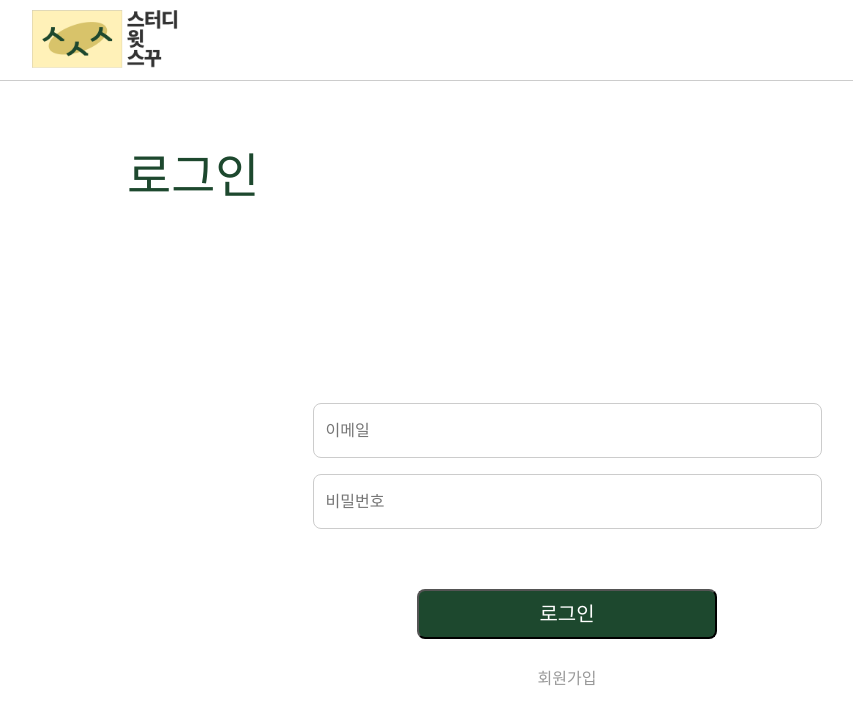
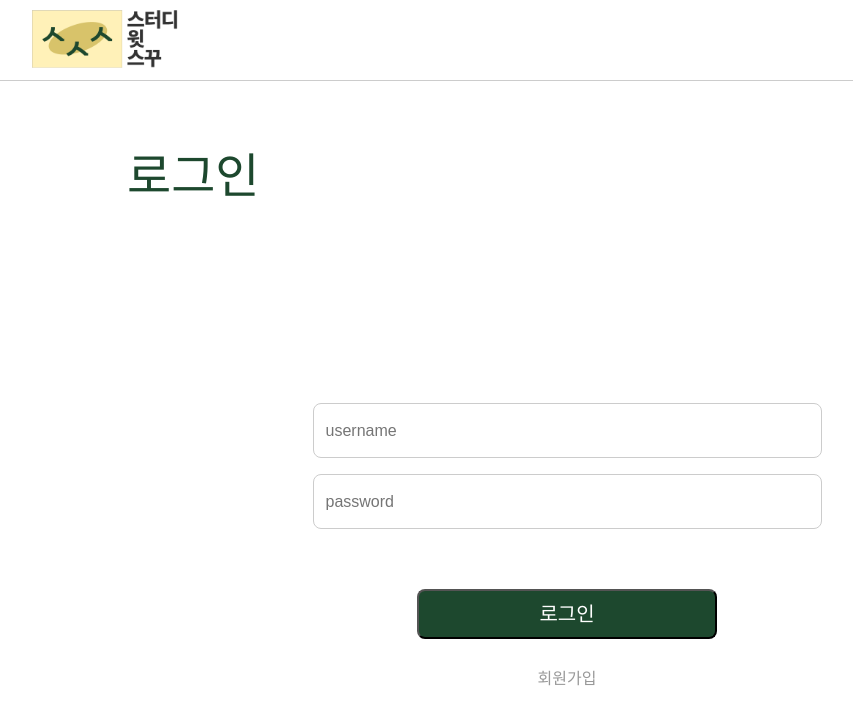
Before and after one commit to k1g99/SwithS, a React (Create React App) app in the folder frontend/: page /login in a window 1280 px wide. Shown: the top 724 px of the page, without its empty margins (73-926 px from the left). Built offline with nearby package versions, Linux system fonts and the light colour scheme; no server answers; a web font is replaced by a local one.

Commit message:
feat: connect login api

```diff
--- a/frontend/src/App.js
+++ b/frontend/src/App.js
@@ -5,8 +5,8 @@ import HomePage from './Pages/HomePage'
 import WritePage from './Pages/WritePage'
 import LoginPage from './Pages/LoginPage'
 import RegisterPage from './Pages/RegisterPage'
-import { useEffect } from 'react'
-import { api } from './api'
+// import { useEffect } from 'react'
+// import { api } from './api'
 import SearchPage from './Pages/SearchPage'
 import ScheduleuploadPage from './Pages/ScheduleuploadPage'
 import StudydetailPage from './Pages/StudydetailPage'
@@ -19,17 +19,9 @@ import ResourceuploadPage from './Pages/ResourceuploadPage'
 import NoticeuploadPage from './Pages/NoticeuploadPage'
 
 function App() {
-  useEffect(() => {
-    // Axios 테스트
-    api
-      .get('/')
-      .then((response) => {
-        console.log(response.data)
-      })
-      .catch((err) => {
-        console.log(err)
-      })
-  }, [])
+  // 로그인 상태 LocalStorage에 저장
+  localStorage.setItem('isLogin', false)
+  //   localStorage.setItem('id', 0)
 
   return (
     <Routes>
--- a/frontend/src/Pages/LoginPage.js
+++ b/frontend/src/Pages/LoginPage.js
@@ -3,11 +3,51 @@ import React from 'react'
 import { css } from '@emotion/react'
 import Header2 from '../components/Home/Header2'
 import Button2 from '../components/Button2'
-import { Link } from 'react-router-dom'
+import { Link, useNavigate } from 'react-router-dom'
 import InputBox from '../components/InputBox1'
 import Container from '../components/global/Container'
+import { api } from '../api'
 
 function LoginPage() {
+  const navigate = useNavigate()
+
+  const [username, setUsername] = React.useState('')
+  const [password, setPassword] = React.useState('')
+
+  const handleUsernameChange = (e) => {
+    setUsername(e.target.value)
+  }
+
+  const handlePasswordChange = (e) => {
+    setPassword(e.target.value)
+  }
+
+  const handleSubmit = (e) => {
+    e.preventDefault()
+
+    const data = {
+      username: username,
+      password: password,
+    }
+
+    api
+      .post('/user/signin', data)
+      .then((res) => {
+        // console.log(res)
+        alert('로그인 성공')
+        document.cookie = `accessToken=${res.data.accessToken}`
+        document.cookie = `refreshToken=${res.data.refreshToken}`
+        localStorage.setItem('isLogin', true)
+        // localStorage.setItem('id', res.data.id)
+        // redirect to main page
+        navigate('/')
+      })
+      .catch(() => {
+        // console.log(err)
+        alert('로그인 실패')
+      })
+  }
+
   return (
     <div>
       <Header2 />
@@ -16,11 +56,18 @@ function LoginPage() {
         <div css={loginSection}>
           <form css={loginBox}>
             <div>
-              <InputBox placeholder={'이메일'} />
-              <InputBox placeholder={'비밀번호'} type={'password'} />
+              <InputBox
+                placeholder={'username'}
+                onChange={handleUsernameChange}
+              />
+              <InputBox
+                placeholder={'password'}
+                type={'password'}
+                onChange={handlePasswordChange}
+              />
             </div>
             <div css={buttonBox}>
-              <Button2 text={'로그인'} />
+              <Button2 text={'로그인'} onClick={handleSubmit} />
               <Link to="/register">
                 <div css={registerText}>회원가입</div>
               </Link>
@@ -49,7 +96,7 @@ const loginBox = css`
   margin-top: 174px;
 `
 
-// const emailInput = css`
+// const usernameInput = css`
 //   margin-bottom: 16px;
 //   display: flex;
 //   width: 600px;
--- a/frontend/src/components/Button1.js
+++ b/frontend/src/components/Button1.js
@@ -2,8 +2,8 @@
 import React from 'react'
 import { css } from '@emotion/react'
 
-function Button1() {
-  return <button css={button1Style}>새글쓰기</button>
+function Button1({ text }) {
+  return <button css={button1Style}>{text}</button>
 }
 
 const button1Style = css`
--- a/frontend/src/components/Home/Header1.js
+++ b/frontend/src/components/Home/Header1.js
@@ -1,5 +1,5 @@
 /** @jsxImportSource @emotion/react */
-import React, { useState } from 'react'
+import React, { useState, useEffect } from 'react'
 import { css } from '@emotion/react'
 import Search from './Search'
 import Button1 from '../Button1'
@@ -10,6 +10,14 @@ import Dropdown from '../Dropdown'
 
 function Header1() {
   const [view, setView] = useState(false)
+  const [isLoginStorage, setIsLoginStorage] = useState(
+    localStorage.getItem('isLogin')
+  )
+
+  useEffect(() => {
+    setIsLoginStorage(localStorage.getItem('isLogin'))
+    console.log(isLoginStorage)
+  }, [])
 
   const handleClickView = () => {
     setView(!view)
@@ -30,9 +38,11 @@ function Header1() {
         <li>
           <Search />
         </li>
+        {isLoginStorage === 'true' ? (
+          <>
             <li>
               <Link to="/write">
-            <Button1 />
+                <Button1 text="새 글쓰기" />
               </Link>
             </li>
             <li>
@@ -45,6 +55,14 @@ function Header1() {
                 {view && <Dropdown />}
               </button>
             </li>
+          </>
+        ) : (
+          <li>
+            <Link to="login">
+              <Button1 text="로그인" />
+            </Link>
+          </li>
+        )}
       </ul>
     </header>
   )
--- a/frontend/src/components/InputBox1.js
+++ b/frontend/src/components/InputBox1.js
@@ -3,9 +3,14 @@ import React from 'react'
 import { css } from '@emotion/react'
 import PropTypes from 'prop-types'
 
-const InputBox1 = ({ placeholder, type }) => {
+const InputBox1 = ({ placeholder, type, onChange }) => {
   return (
-    <input css={inputbox1Style} placeholder={placeholder} type={type}></input>
+    <input
+      css={inputbox1Style}
+      placeholder={placeholder}
+      type={type}
+      onChange={onChange}
+    ></input>
   )
 }
 
@@ -13,6 +18,7 @@ InputBox1.propTypes = {
   placeholder: PropTypes.node,
   type: PropTypes.string,
 }
+
 const inputbox1Style = css`
   margin-top: 16px;
   display: flex;
```
Lines whose indentation alone changed are shown as unchanged.
